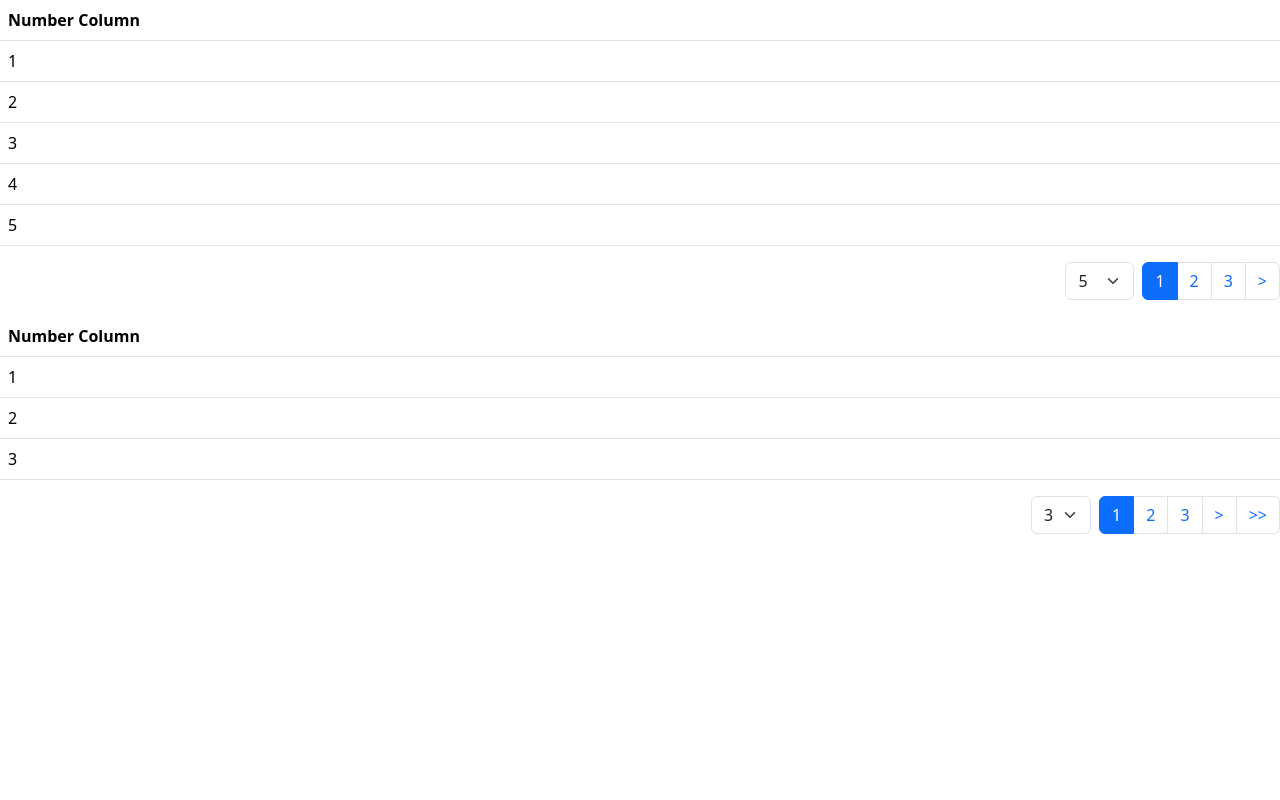
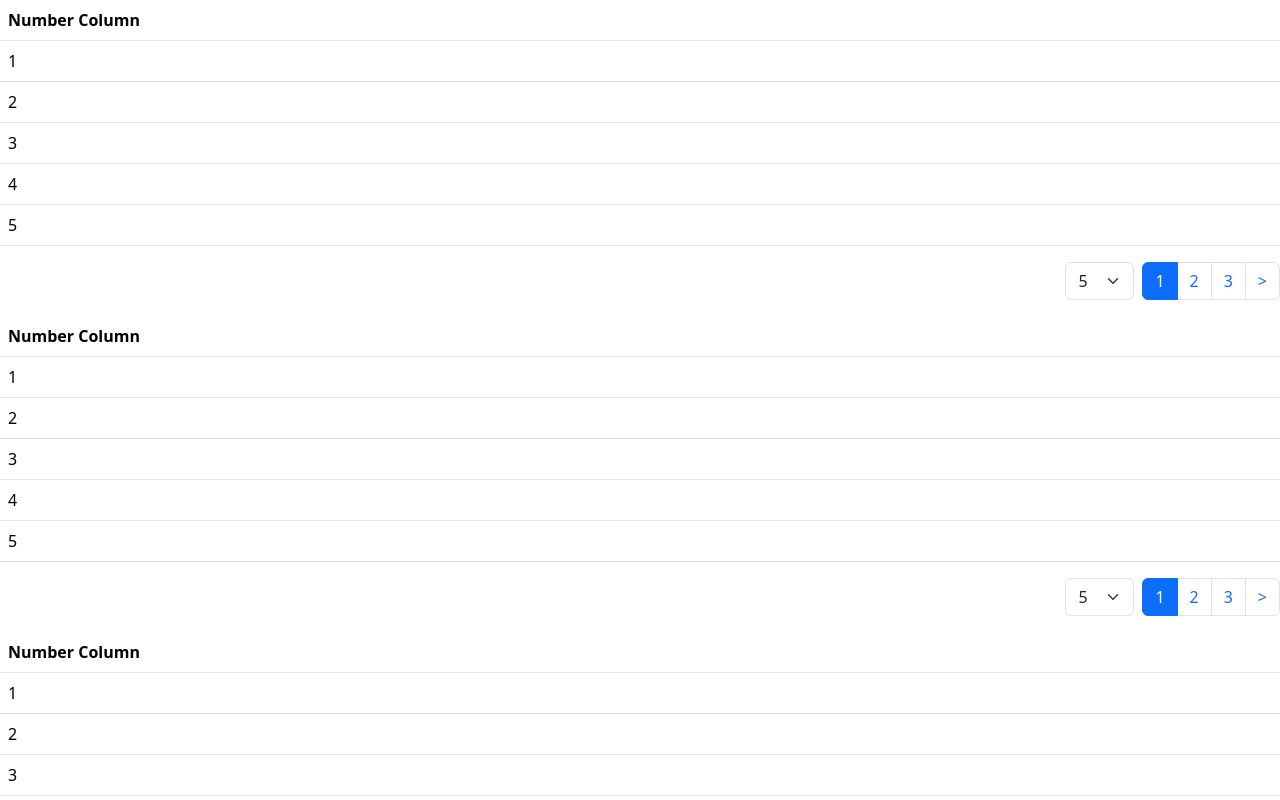
Before and after one commit to absreim/react-bootstrap-data-grid, a Next.js app: page /pagination/feature in a window 1280 px wide. Shown: the top 800 px of the page. Built offline with nearby package versions, Linux system fonts and the light colour scheme.

Commit message:
Modified pagination tests to include uncontrolled mode

```diff
--- a/src/app/pagination/feature/PaginationFeatureTestHarness.tsx
+++ b/src/app/pagination/feature/PaginationFeatureTestHarness.tsx
@@ -9,6 +9,7 @@ export type PaginationFeatureTestHarnessProps = Omit<
   cols: ColDef[];
   initialPageSizeIndex: number;
   initialPage: number;
+  controlled: boolean;
 };
 
 const PaginationFeatureTestHarness: FC<PaginationFeatureTestHarnessProps> = ({
@@ -19,11 +20,13 @@ const PaginationFeatureTestHarness: FC<PaginationFeatureTestHarnessProps> = ({
   pageSizeOptions,
   maxPageButtons,
   componentSize,
+  controlled,
 }) => {
   const [pageSizeIndex, setPageSizeIndex] = useState(initialPageSizeIndex);
   const [currentPage, setCurrentPage] = useState(initialPage);
-  const paginationState: GridPaginationState = useMemo(
-    () => ({
+  const paginationState: GridPaginationState = useMemo(() => {
+    if (controlled) {
+      return {
         pageSizeOptions,
         pageSizeIndex,
         setPageSizeIndex,
@@ -31,15 +34,27 @@ const PaginationFeatureTestHarness: FC<PaginationFeatureTestHarnessProps> = ({
         setCurrentPage,
         maxPageButtons,
         componentSize,
-    }),
-    [
+      };
+    }
+
+    return {
+      type: "uncontrolled",
+      startingPageSizeIndex: initialPageSizeIndex,
+      startingCurrentPage: initialPage,
       pageSizeOptions,
+      maxPageButtons,
+      componentSize,
+    };
+  }, [
+    controlled,
+    initialPageSizeIndex,
+    initialPage,
+    pageSizeOptions,
+    maxPageButtons,
+    componentSize,
     pageSizeIndex,
     currentPage,
-      maxPageButtons,
-      componentSize,
-    ],
-  );
+  ]);
 
   return <Grid rows={rows} cols={cols} pagination={paginationState} />;
 };
--- a/src/app/pagination/feature/page.tsx
+++ b/src/app/pagination/feature/page.tsx
@@ -1,6 +1,6 @@
 "use client";
 
-import { FC } from "react";
+import { FC, Fragment } from "react";
 import { ColDef, RowDef } from "@/grid";
 import PaginationFeatureTestHarness, {
   PaginationFeatureTestHarnessProps,
@@ -25,33 +25,49 @@ const rows: RowDef[] = Array(15)
     },
   }));
 
-const harnessProps: PaginationFeatureTestHarnessProps = {
+interface TestParams {
+  testId: string;
+  props: Omit<PaginationFeatureTestHarnessProps, "controlled">;
+}
+
+const testParamsList: TestParams[] = [
+  {
+    testId: "15-row test container",
+    props: {
       rows,
       cols,
       pageSizeOptions: [5, 10, 15],
       initialPageSizeIndex: 0,
       initialPage: 1,
       maxPageButtons: 5,
-};
-
-const edgeButtonTestHarnessProps: PaginationFeatureTestHarnessProps = {
+    },
+  },
+  {
+    testId: "edge button test container",
+    props: {
       rows,
       cols,
       pageSizeOptions: [3],
       initialPageSizeIndex: 0,
       initialPage: 1,
       maxPageButtons: 3,
-};
+    },
+  },
+];
 
 const Test: FC = () => {
   return (
     <>
-      <div data-testid="15-row test container">
-        <PaginationFeatureTestHarness {...harnessProps} />
+      {testParamsList.map(({ testId, props }) => (
+        <Fragment key={testId}>
+          <div data-testid={`${testId}-controlled`}>
+            <PaginationFeatureTestHarness {...{ ...props, controlled: true }} />
           </div>
-      <div data-testid="edge button test container">
-        <PaginationFeatureTestHarness {...edgeButtonTestHarnessProps} />
+          <div data-testid={`${testId}-uncontrolled`}>
+            <PaginationFeatureTestHarness {...{ ...props, controlled: false }} />
           </div>
+        </Fragment>
+      ))}
     </>
   );
 };
```
Also changed, not shown: 2 other files (tests, documents, lock files or other folders). Lines whose indentation alone changed are shown as unchanged.
